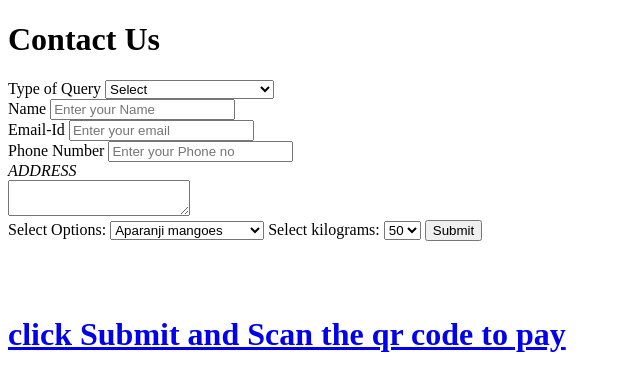
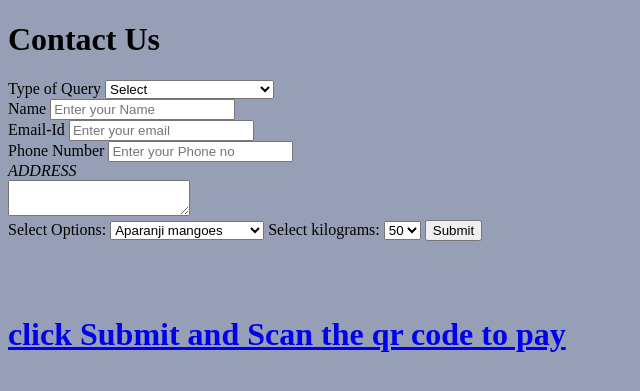
Before and after one commit to charanreddy65/projectstorefront-website, a Django app: page /demo/ in a window 1280 px wide. Shown: the top 391 px of the page, without its empty margins (0-640 px from the left). Run offline with Django 3.2, Linux system fonts and the light colour scheme; parts of the project's set-up code (start-up, migrations or seed data) failed here and were passed over.

Commit message:
added colour to page

```diff
--- a/projectstorefront/templates/contact.html
+++ b/projectstorefront/templates/contact.html
@@ -92,3 +92,9 @@ Select kilograms: 	<select name="weigh" >
 </body>
 
 </html>
+
+<style>
+body {
+	background-color: rgb(151, 159, 182);
+}
+</style>
```
